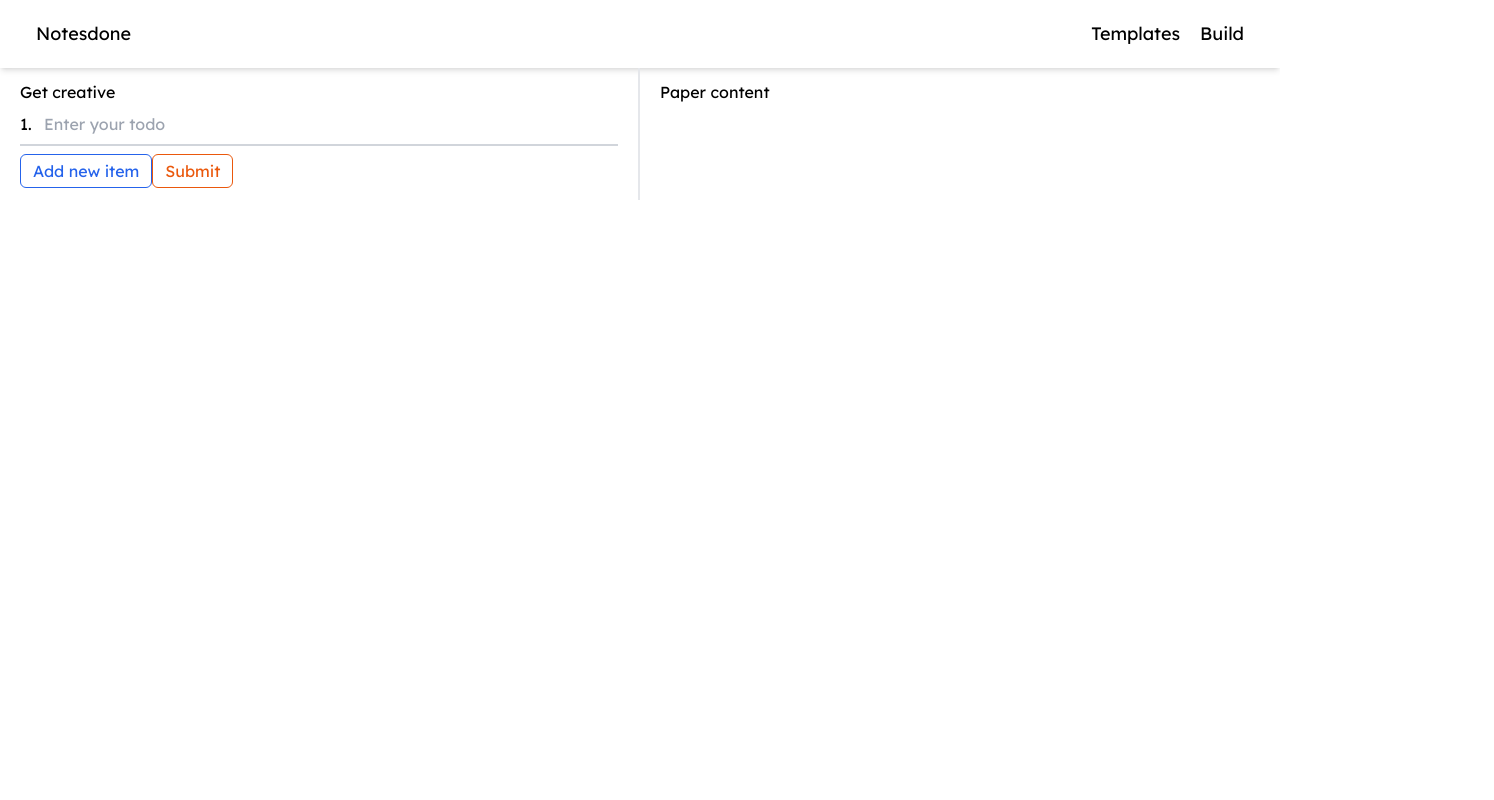
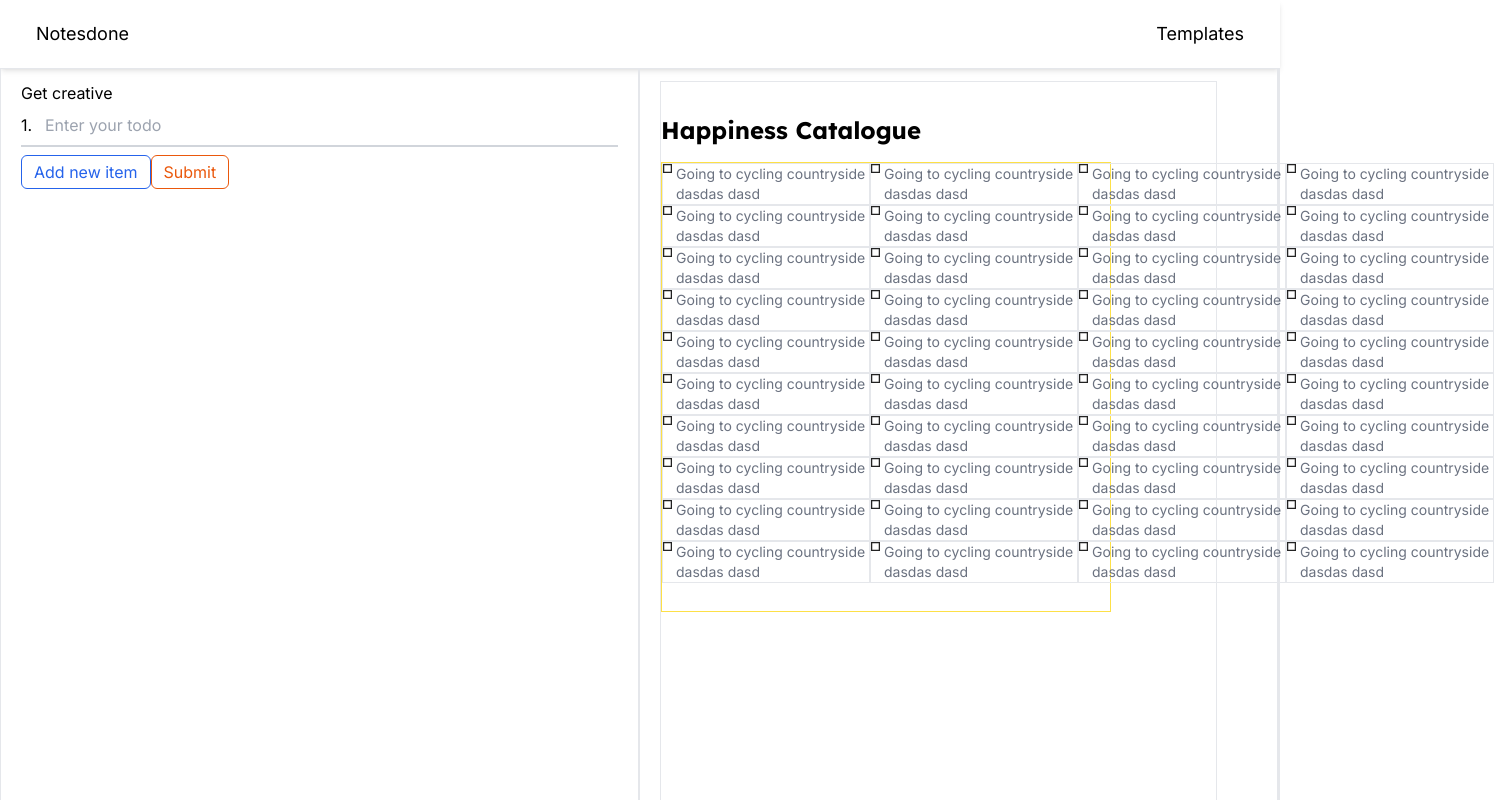
Before and after one commit to bekzodnj/Notesdone, a Next.js app: page / in a window 1280 px wide. Shown: the top 800 px of the page, 1494 px wide, since content can reach past the window. Built offline with nearby package versions, Linux system fonts and the light colour scheme.

Commit message:
feat: building a4 paper content

```diff
--- a/components/FormControl.tsx
+++ b/components/FormControl.tsx
@@ -1,4 +1,5 @@
 import { useForm, useFieldArray, useWatch } from 'react-hook-form';
+import { ResultPage } from './ResultPage';
 
 interface INotesData {
   notes: { noteTitle: string }[];
@@ -18,7 +19,10 @@ export const FormControl = () => {
 
   const onSubmit = (data: INotesData) => console.log(data);
 
-  console.log(useWatch({ control, name: 'notes' }));
+  const obj = useWatch({
+    control,
+    name: 'notes',
+  });
   return (
     <>
       <section className='basis-1/2 h-full border-r-2 py-3 px-5'>
@@ -63,6 +67,8 @@ export const FormControl = () => {
           />
         </form>
       </section>
+
+      <ResultPage control={control} />
     </>
   );
 };
--- a/components/Navbar.tsx
+++ b/components/Navbar.tsx
@@ -12,9 +12,9 @@ export function Navbar() {
           <li>
             <Link href='/'>Templates</Link>
           </li>
-          <li>
+          {/* <li>
             <Link href='/'>Build</Link>
-          </li>
+          </li> */}
         </ul>
       </div>
     </div>
--- /dev/null
+++ b/components/ResultPage.tsx
@@ -0,0 +1,62 @@
+import Image from 'next/image';
+import { Control, useWatch } from 'react-hook-form';
+
+interface INotesData {
+  notes: { noteTitle: string }[];
+}
+
+import { Lexend } from '@next/font/google';
+// If loading a variable font, you don't need to specify the font weight
+const lexend = Lexend({ subsets: ['latin'] });
+
+let childRender = 0;
+export function ResultPage({ control }: { control: Control<INotesData> }) {
+  const value = useWatch({
+    control,
+    name: 'notes',
+  });
+
+  const arr = Array.from({ length: 40 }, (_, i) => i);
+  return (
+    <section className='basis-1/2 h-full border-r-2 py-3 px-5'>
+      <div
+        data-itemName='paper-content'
+        className='w-[557px] h-[788px] max-h-[788px] border py-8'
+      >
+        <h2 className={lexend.className + ' text-2xl font-bold mb-4'}>
+          Happiness Catalogue
+        </h2>
+        <div
+          data-itemName='todo-item-parent'
+          className='flex flex-col flex-wrap border border-yellow-300 items-start h-[450px] w-[450px]'
+        >
+          {arr.map((item) => {
+            return (
+              <div
+                key={item.toString()}
+                className='flex items-start space-x-1 border w-52'
+                data-itemName='todo-item'
+              >
+                <div>
+                  <Image
+                    src='/images/rect.svg'
+                    alt='rectangle icon'
+                    width={13}
+                    height={13}
+                    className='flex-1'
+                  />
+                </div>
+                <p className='text-gray-500 text-sm'>
+                  Going to cycling countryside dasdas dasd
+                </p>
+              </div>
+            );
+          })}
+        </div>
+      </div>
+      <pre>
+        child render count: {childRender} {JSON.stringify(value)}
+      </pre>
+    </section>
+  );
+}
--- a/pages/index.tsx
+++ b/pages/index.tsx
@@ -5,13 +5,13 @@ import styles from '../styles/Home.module.css';
 import { Navbar } from '../components/Navbar';
 import { FormControl } from '../components/FormControl';
 
-import { Lexend } from '@next/font/google';
+import { Inter } from '@next/font/google';
 // If loading a variable font, you don't need to specify the font weight
-const lexend = Lexend({ subsets: ['latin'] });
+const inter = Inter({ subsets: ['latin'] });
 
 export default function Home() {
   return (
-    <div className={styles.container}>
+    <div>
       <Head>
         <title>Notesdone - create your notes</title>
         <meta name='description' content='Note taking app' />
@@ -37,14 +37,14 @@ export default function Home() {
 
 function Main() {
   return (
-    <main className={'h-screen ' + lexend.className}>
+    <main className={' ' + inter.className}>
       <Navbar />
 
-      <div className='flex f-full'>
+      <div className='grid grid-cols-1 sm:grid-cols-2 border min-h-[600px]'>
         <FormControl />
-        <section id='paper_content' className='basis-1/2 py-3 px-5'>
+        {/* <section id='paper_content' className='basis-1/2 py-3 px-5'>
           Paper content
-        </section>
+        </section> */}
       </div>
     </main>
   );
```
Also changed, not shown: public/images/Rect.svg (added).
